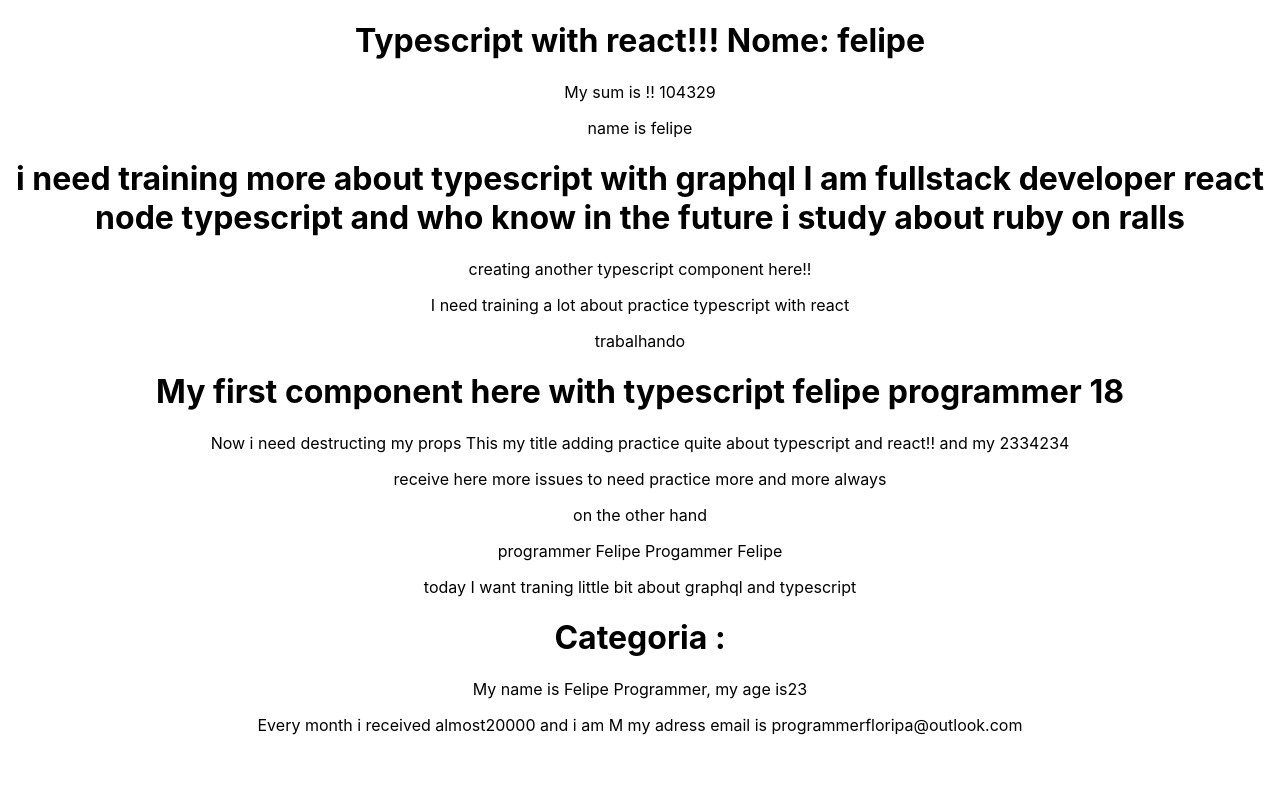
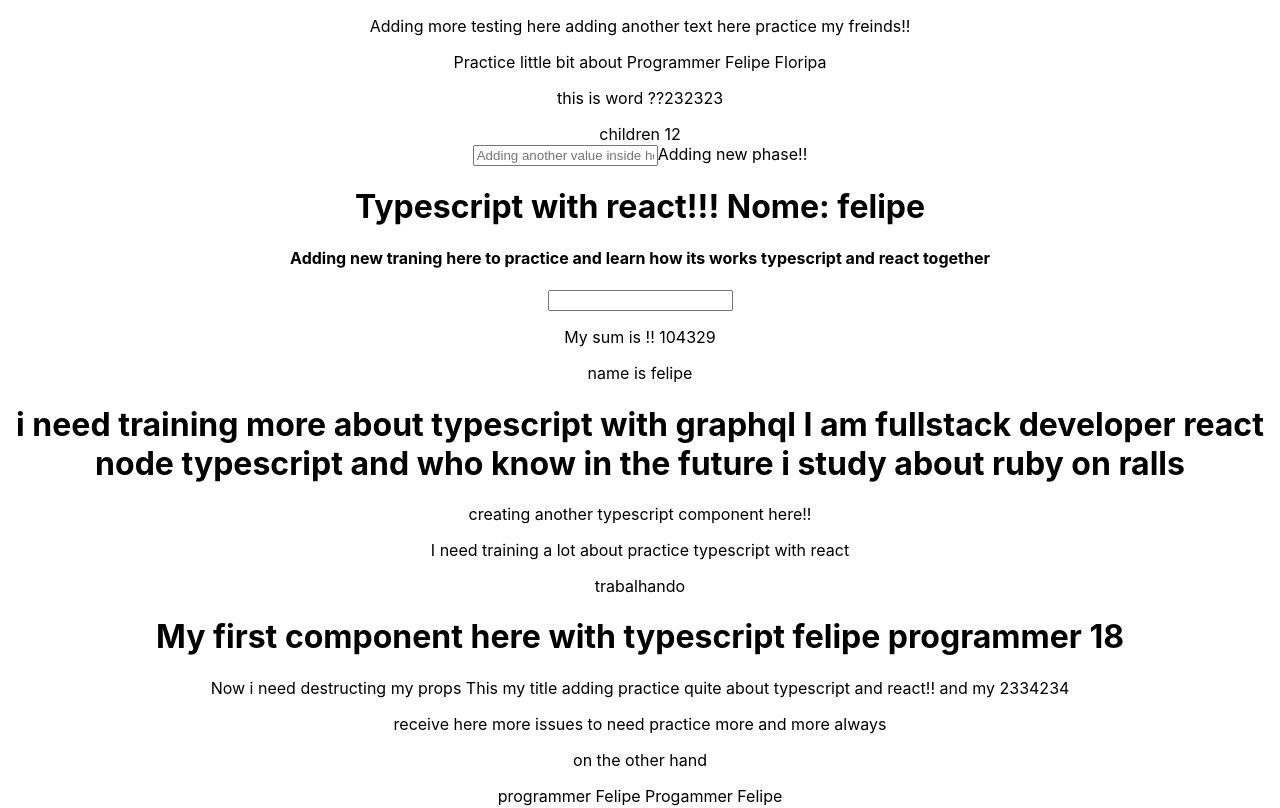
Before and after one commit to felipe-programador-18/Typecript-react, a React (Create React App) app in the folder react-typecript/: page / in a window 1280 px wide. Shown: the top 808 px of the page. Built offline with nearby package versions, Linux system fonts and the light colour scheme.

Commit message:
c13-adding more code htere

```diff
--- a/react-typecript/src/App.tsx
+++ b/react-typecript/src/App.tsx
@@ -4,8 +4,18 @@ import { AnotherComponent } from './Component/anothercomponent';
 import './App.css';
 
 import { DoMore } from './Component/traningmore';
-import { TraninDesctruc }  from './Component/destructing'
+import { TraninDesctruc, Category }  from './Component/destructing'
 
+import StateReact from './Component/state.type';
+import AnotherState from './Component/interesting.state';
+import CreateMore from './Component/addingmoreprops';
+import AnotherApp from './Component/Statemore';
+
+
+
+
+//creating another code about type
+type AddingTest =  string | null
 
 
 function App() {
@@ -30,13 +40,25 @@ const Increased = (t:number, v:number):number => {
   return t*v
 }
 
+// type with typescript
+
+//type
+
+const receive: AddingTest = 'adding testing here';
+let receiveanother:AddingTest = null;
+receiveanother ='adding another text here practice my freinds!!'
 
   return (
     <div className="App">
+    {receive && <p>Adding more testing here {receiveanother}</p>}
+
+     <CreateMore age={232323}  name='Programmer Felipe Floripa' children={[12]}  />
+
+     <AnotherApp/>
      <h1>Typescript with react!!!
      Nome: {a}
     </h1>
-
+    <AnotherState/>
      <p>My sum is !! {Increased(t,v)} </p>
      <p>{Greetings(a)}</p>
 
@@ -48,13 +70,19 @@ const Increased = (t:number, v:number):number => {
     <Firstcomponent name='felipe programmer 18'  />
 
     <TraninDesctruc commets='today I want traning little bit about graphql and typescript'  title='adding practice quite about typescript and react!!' age={2334234}  tags={['receive here more issues to need practice more and more always', 'on the other hand',
-  'programmer Felipe Progammer Felipe']} />
+    'programmer Felipe Progammer Felipe']}
+    category={Category.JS}
+
+
+  />
 
     <DoMore name='Felipe Programmer' age={23} salary={20000}
     gender='M' email='programmerfloripa@outlook.com'
     />
 
 
+   <StateReact/>
+
     </div>
   );
 }
```
